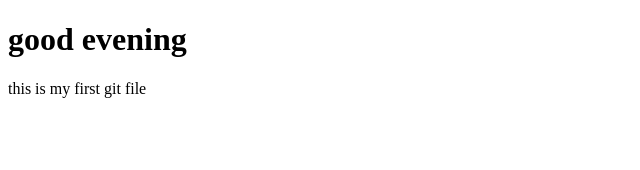
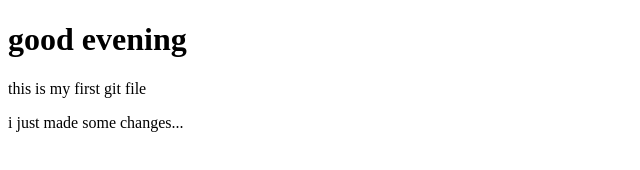
Before and after one commit to pooja9895/practise_repo, a plain HTML site: page index.html in a window 1280 px wide. Shown: the whole page, without its empty margins (0-640 px from the left). Drawn offline with Linux system fonts and the light colour scheme.

Commit message:
added the new modifications

```diff
--- a/index.html
+++ b/index.html
@@ -8,5 +8,6 @@
 <body>
     <h1>good evening</h1>
     <p>this is my first git file</p>
+    <p>i just made some changes...</p>
 </body>
 </html>
```
